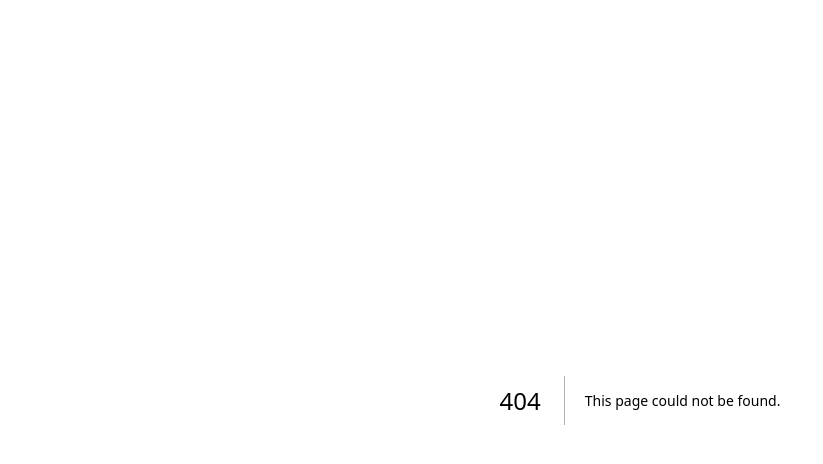
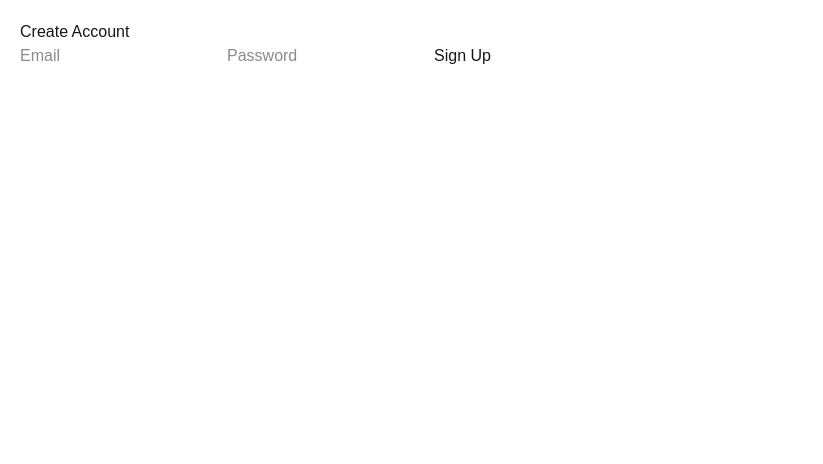
Before and after one commit to Big7evenooo/jerseyclub, a Next.js app: page /auth/signup in a window 1280 px wide. Before the commit this address had no page. Shown: the top 464 px of the page, without its empty margins (0-823 px from the left). Built offline with nearby package versions, Linux system fonts and the light colour scheme; no server answers.

Commit message:
Implement signup page with email and password fields

```diff
--- /dev/null
+++ b/app/auth/signup/page.tsx
@@ -0,0 +1,49 @@
+'use client'
+
+import { useState } from 'react'
+import { supabase } from '@/lib/supabaseClient'
+
+export default function SignupPage() {
+  const [email, setEmail] = useState('')
+  const [password, setPassword] = useState('')
+  const [error, setError] = useState('')
+  const [loading, setLoading] = useState(false)
+
+  const handleSignup = async () => {
+    setLoading(true)
+    const { error } = await supabase.auth.signUp({
+      email,
+      password,
+    })
+    setLoading(false)
+
+    if (error) setError(error.message)
+    else alert('Account created!')
+  }
+
+  return (
+    <div style={{ padding: 20 }}>
+      <h1>Create Account</h1>
+
+      <input
+        type="email"
+        placeholder="Email"
+        value={email}
+        onChange={(e) => setEmail(e.target.value)}
+      />
+
+      <input
+        type="password"
+        placeholder="Password"
+        value={password}
+        onChange={(e) => setPassword(e.target.value)}
+      />
+
+      <button onClick={handleSignup} disabled={loading}>
+        {loading ? 'Loading…' : 'Sign Up'}
+      </button>
+
+      {error && <p style={{ color: 'red' }}>{error}</p>}
+    </div>
+  )
+}
```
